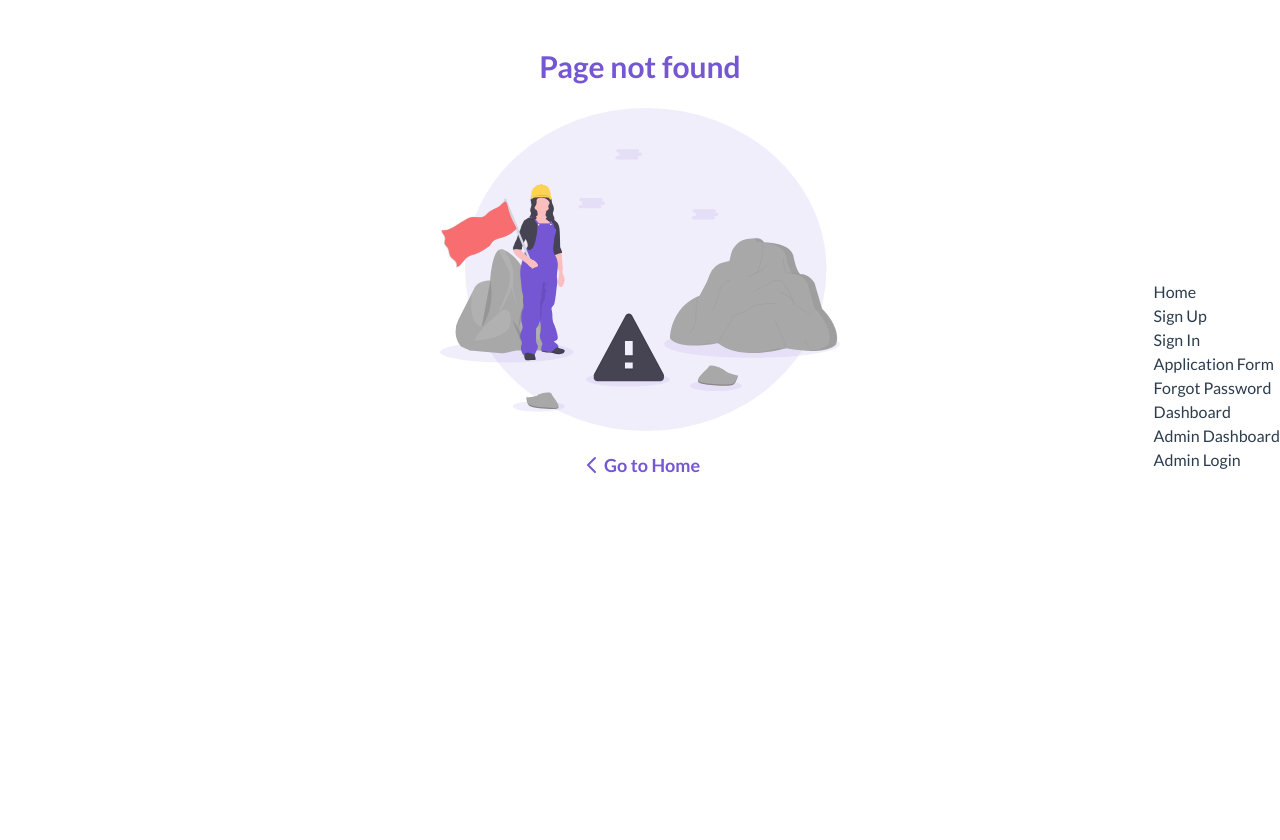
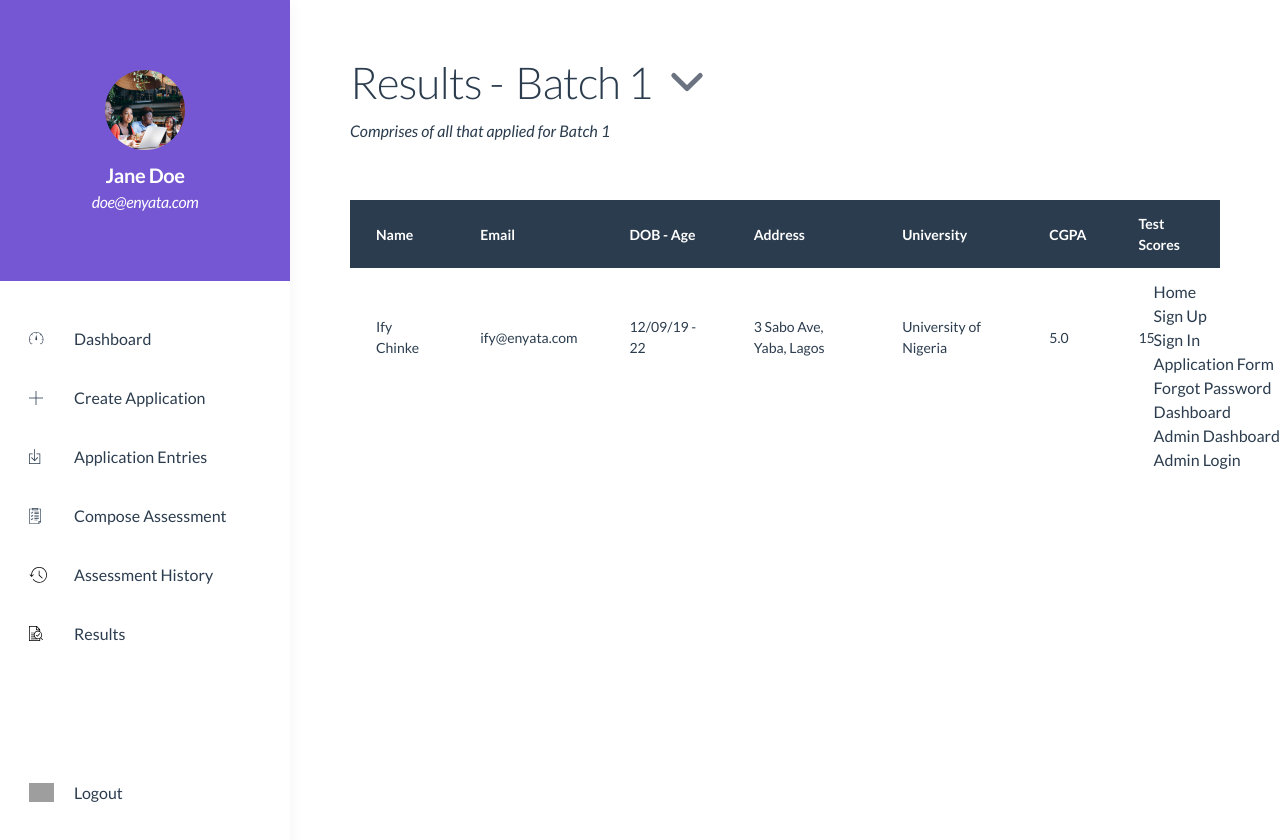
Before and after one commit to asteroid2k/academy-portal, a Vue app: page /admin-dashboard/results in a window 1280 px wide. Before the commit this address had no page. Shown: the top 840 px of the page. Before the commit the page ends 800 px from the top, so only its background shows below. Built offline with nearby package versions, Linux system fonts and the light colour scheme; grey boxes are pictures that could not be loaded; what notyf would draw is missing.

Commit message:
results completed

```diff
--- a/src/router/index.js
+++ b/src/router/index.js
@@ -91,12 +91,12 @@ const routes = [
         name: "ApplicationEntries",
         component: () => import("../views/Admin/ApplicationEntries.vue"),
       },
+      {
+        path: "/admin-dashboard/results",
+        name: "Results",
+        component: () => import("../views/Admin/Results.vue"),
+      },
     ],
-  },
-  {
-    path: "/admin-login",
-    name: "AdminLogin",
-    component: () => import("../views/Admin/AdminLogin.vue"),
   },
   {
     path: "/admin-login",
--- a/src/views/Admin/AdminDashboard.vue
+++ b/src/views/Admin/AdminDashboard.vue
@@ -33,13 +33,13 @@ export default {
           image: "../../../src/assets/history.svg",
           routeUrl: "AssessmentHistory",
         },
-        // {
-        //   routeName: "Results",
-        //   image: "../../../src/assets/results.png",
-        //   routeUrl: "/results",
-        // },
-        // {
-        //   routeName: "Settings",
+        {
+          routeName: "Results",
+          image: "../../../src/assets/results.svg",
+          routeUrl: "Results",
+        },
+        //{
+        //  routeName: "Settings",
         //   image: "../../../src/assets/Setting.png",
         //   routeUrl: "/settings",
         // },
--- a/src/views/Admin/ApplicationEntries.vue
+++ b/src/views/Admin/Results.vue
@@ -2,7 +2,7 @@
 import { ref } from "vue";
 
 export default {
-  name: "Assessment History",
+  name: "Results",
   data() {
     return {
       batchentry: "Batch 1",
@@ -18,38 +18,7 @@ export default {
         address: "3 Sabo Ave, Yaba, Lagos",
         university: "University of Nigeria",
         cgpa: "5.0",
-      },
-      {
-        name: "Ify Chinke",
-        email: "ify@enyata.com",
-        dob: "12/09/19 - 22",
-        address: "3 Sabo Ave, Yaba, Lagos",
-        university: "University of Nigeria",
-        cgpa: "5.0",
-      },
-      {
-        name: "Ify Chinke",
-        email: "ify@enyata.com",
-        dob: "12/09/19 - 22",
-        address: "3 Sabo Ave, Yaba, Lagos",
-        university: "University of Nigeria",
-        cgpa: "5.0",
-      },
-      {
-        name: "Ify Chinke",
-        email: "ify@enyata.com",
-        dob: "12/09/19 - 22",
-        address: "3 Sabo Ave, Yaba, Lagos",
-        university: "University of Nigeria",
-        cgpa: "5.0",
-      },
-      {
-        name: "Ify Chinke",
-        email: "ify@enyata.com",
-        dob: "12/09/19 - 22",
-        address: "3 Sabo Ave, Yaba, Lagos",
-        university: "University of Nigeria",
-        cgpa: "5.0",
+        testScore: "15",
       },
     ]);
 
@@ -62,10 +31,10 @@ export default {
 <template>
   <div class="entire-page">
     <div class="main-frame">
-      <label class="heading" for="entries">Entries -</label>
+      <label class="heading" for="entries">Results -</label>
       <select class="heading" name="entries" id="batch" v-model="batchentry">
         <option value="Batch 1">Batch 1</option>
-        <option @click="changeArray()" value="Batch 2">Batch 2</option>
+        <option value="Batch 2">Batch 2</option>
         <option value="Batch 3">Batch 3</option>
       </select>
       <p class="description">
@@ -80,6 +49,7 @@ export default {
             <th>Address</th>
             <th>University</th>
             <th>CGPA</th>
+            <th>Test Scores</th>
           </tr>
           <tr v-for="user in users" :key="user.id" class="table-body">
             <td>{{ user.name }}</td>
@@ -88,6 +58,7 @@ export default {
             <td>{{ user.address }}</td>
             <td>{{ user.university }}</td>
             <td>{{ user.cgpa }}</td>
+            <td>{{ user.testScore }}</td>
           </tr>
         </table>
       </div>
```
